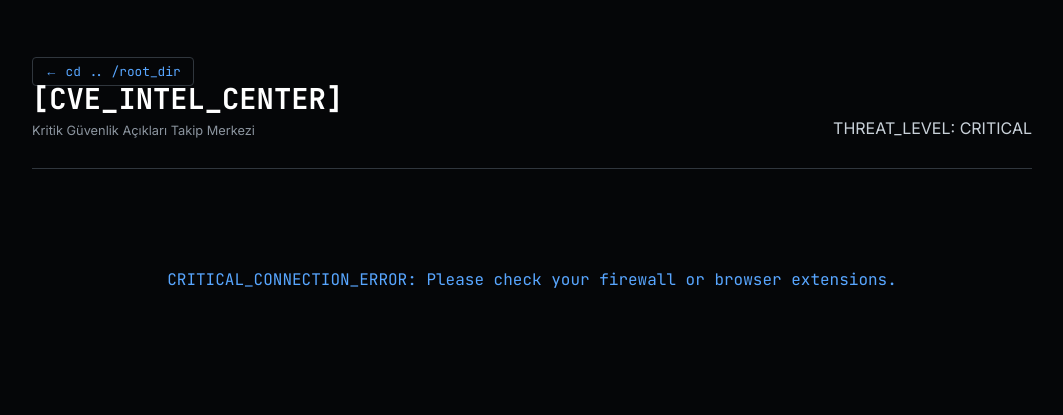
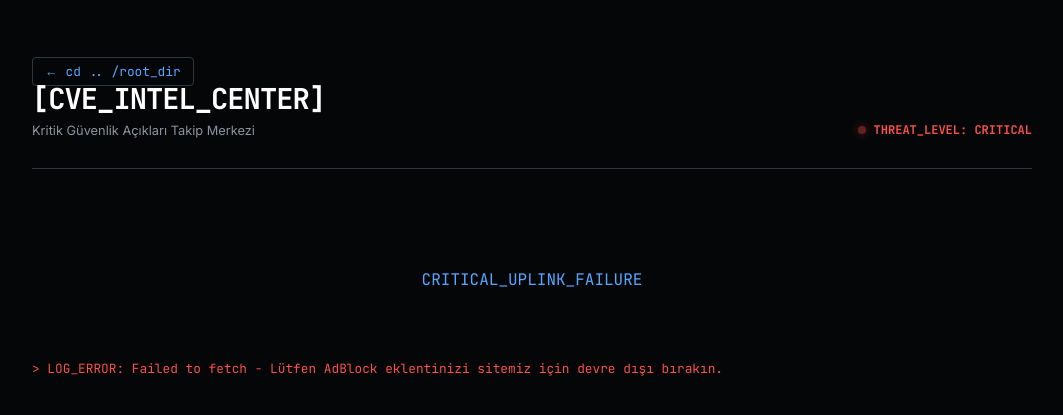
Before and after one commit to cybergungor/cybergungor.github.io, a Jekyll site: the page built from cve.html, in a window 1280 px wide. Shown: the top 415 px of the page, without its empty margins (108-1171 px from the left). Built offline with Jekyll 4.4.1, drawn with Linux system fonts in a browser that asks for light colours.

Commit message:
Update cve.html

```diff
--- a/cve.html
+++ b/cve.html
@@ -7,71 +7,106 @@
 <head>
     <meta charset="UTF-8">
     <meta name="viewport" content="width=device-width, initial-scale=1.0">
-    <title>[CVE_INTEL] // Live Feed</title>
+    <title>[CVE_INTEL] // Tactical Feed</title>
+
     <link rel="icon" type="image/png" href="/assets/images/CYBER.png">
+
     <link href="https://fonts.googleapis.com/css2?family=Inter:wght@400;600&family=JetBrains+Mono:wght@400;700&display=swap" rel="stylesheet">
     <style>
-        :root { --bg: #050608; --surface: #0d1117; --border: #30363d; --accent: #58a6ff; --alert: #f85149; --tr: #3fb950; --text-main: #c9d1d9; --text-muted: #8b949e; }
+        :root {
+            --bg: #050608; --surface: #0d1117; --border: #30363d;
+            --accent: #58a6ff; --alert: #f85149; --text-main: #c9d1d9; --text-muted: #8b949e;
+        }
+
         body, html { margin: 0; padding: 0; background-color: var(--bg); color: var(--text-main); font-family: 'Inter', sans-serif; min-height: 100vh; }
-        body::before { content: ''; position: fixed; top: 0; left: 0; width: 100%; height: 100%; background-image: linear-gradient(rgba(255,255,255,0.02) 1px, transparent 1px), linear-gradient(90deg, rgba(255,255,255,0.02) 1px, transparent 1px); background-size: 40px 40px; z-index: -1; }
+
+        body::before {
+            content: ''; position: fixed; top: 0; left: 0; width: 100%; height: 100%;
+            background-image: linear-gradient(rgba(255,255,255,0.02) 1px, transparent 1px),
+                              linear-gradient(90deg, rgba(255,255,255,0.02) 1px, transparent 1px);
+            background-size: 40px 40px; z-index: -1;
+        }
+
         .container { max-width: 1000px; margin: 0 auto; padding: 60px 20px; }
-        .nav-back a { color: var(--accent); text-decoration: none; font-family: 'JetBrains Mono'; font-size: 0.8rem; border: 1px solid var(--border); padding: 5px 12px; border-radius: 4px; }
+        .nav-back a { color: var(--accent); text-decoration: none; font-family: 'JetBrains Mono'; font-size: 0.8rem; border: 1px solid var(--border); padding: 5px 12px; border-radius: 4px; transition: 0.3s; }
+        .nav-back a:hover { background: var(--accent); color: var(--bg); }
+
         .header { border-bottom: 1px solid var(--border); padding-bottom: 30px; margin-bottom: 50px; display: flex; justify-content: space-between; align-items: flex-end; }
-        .header h1 { font-family: 'JetBrains Mono'; font-size: 1.8rem; color: #ffffff; margin: 0; }
-        .live-status { color: var(--alert); font-family: 'JetBrains Mono'; font-size: 0.75rem; display: flex; align-items: center; gap: 8px; }
+        .header h1 { font-family: 'JetBrains Mono'; font-size: 1.8rem; color: #ffffff; margin: 0; letter-spacing: -1px; }
+
+        .live-status { color: var(--alert); font-family: 'JetBrains Mono'; font-size: 0.75rem; display: flex; align-items: center; gap: 8px; font-weight: bold; }
         .pulse { width: 8px; height: 8px; background: var(--alert); border-radius: 50%; box-shadow: 0 0 8px var(--alert); animation: blink 2s infinite; }
+
         .cve-card { background: var(--surface); border: 1px solid var(--border); padding: 25px; margin-bottom: 25px; border-radius: 4px; transition: 0.3s; display: block; text-decoration: none; color: inherit; }
-        .cve-card:hover { border-color: var(--alert); transform: translateY(-3px); }
+        .cve-card:hover { border-color: var(--alert); transform: translateY(-3px); box-shadow: 0 10px 30px rgba(248, 81, 73, 0.1); }
+
         .tag { font-family: 'JetBrains Mono'; font-size: 9px; font-weight: bold; padding: 3px 8px; border-radius: 2px; margin-bottom: 15px; display: inline-block; border: 1px solid var(--accent); color: var(--accent); }
-        .cve-card h2 { font-size: 1.2rem; color: #fff; margin: 0 0 10px 0; }
-        .meta { font-family: 'JetBrains Mono'; font-size: 0.7rem; color: var(--text-muted); }
-        #loading { text-align: center; color: var(--accent); padding: 50px; font-family: 'JetBrains Mono'; }
+        .cve-card h2 { font-size: 1.25rem; color: #fff; margin: 0 0 10px 0; line-height: 1.4; }
+        .meta { font-family: 'JetBrains Mono'; font-size: 0.7rem; color: var(--text-muted); display: flex; gap: 20px; }
+
+        #loading-text { text-align: center; font-family: 'JetBrains Mono'; color: var(--accent); padding: 50px; }
+        #error-log { color: var(--alert); font-family: 'JetBrains Mono'; font-size: 0.8rem; display: none; margin-top: 20px; }
+
         @keyframes blink { 0% { opacity: 1; } 50% { opacity: 0.3; } 100% { opacity: 1; } }
     </style>
 </head>
 <body>
+
 <div class="container">
     <nav class="nav-back"><a href="/">← cd .. /root_dir</a></nav>
+
     <header class="header">
-        <div><h1>[CVE_INTEL_CENTER]</h1><p style="color:var(--text-muted); font-size:0.8rem; margin:5px 0 0;">Kritik Güvenlik Açıkları Takip Merkezi</p></div>
-        <div class="live-indicator"><span class="pulse"></span> THREAT_LEVEL: CRITICAL</div>
+        <div>
+            <h1>[CVE_INTEL_CENTER]</h1>
+            <p style="color:var(--text-muted); font-size:0.8rem; margin:5px 0 0;">Kritik Güvenlik Açıkları Takip Merkezi</p>
+        </div>
+        <div class="live-status"><span class="pulse"></span> THREAT_LEVEL: CRITICAL</div>
     </header>
-    <div id="loading">FETCHING_LIVE_THREAT_FEEDS...</div>
+
+    <div id="loading-text">INITIALIZING_UPLINK...</div>
+    <div id="error-log"></div>
     <div id="cve-feed"></div>
 </div>
+
 <script>
-    const feeds = [
-        { name: "GLOBAL_CVE", url: "https://cvefeed.io/rssfeed/high-and-critical-severity.rss" },
-        { name: "USOM_TR", url: "https://www.usom.gov.tr/rss/bildirimler" }
-    ];
-
     async function fetchCVEs() {
         const feedContainer = document.getElementById('cve-feed');
-        const loader = document.getElementById('loading');
+        const loader = document.getElementById('loading-text');
+        const errorLog = document.getElementById('error-log');
+
+        // Çok daha stabil olan ve CORS engellerini aşabilen ücretsiz API servisi
+        const feedUrl = "https://cvefeed.io/rssfeed/high-and-critical-severity.rss";
+        const proxyUrl = `https://api.rss2json.com/v1/api.json?rss_url=${encodeURIComponent(feedUrl)}`;
 
         try {
-            const results = await Promise.all(feeds.map(f =>
-                fetch(`https://api.rss2json.com/v1/api.json?rss_url=${encodeURIComponent(f.url)}&api_key=your_optional_key`) // Burayı daha temiz hale getirdik
-                .then(res => res.json())
-            ));
+            const response = await fetch(proxyUrl);
+            const data = await response.json();
 
+            if (data.status === 'ok') {
                 loader.style.display = 'none';
-            results.forEach((data, index) => {
-                if (data.status === 'ok') {
-                    data.items.slice(0, 5).forEach(item => {
+                data.items.slice(0, 10).forEach(item => {
                     const card = document.createElement('a');
                     card.href = item.link; card.target = "_blank"; card.className = 'cve-card';
                     const date = new Date(item.pubDate).toLocaleDateString('tr-TR');
-                        card.innerHTML = `<span class="tag">${feeds[index].name}</span><h2>${item.title}</h2><div class="meta"><b>DATE:</b> ${date} | <b>RISK:</b> CRITICAL</div>`;
+                    card.innerHTML = `
+                        <span class="tag">GLOBAL_CVE_ADVISORY</span>
+                        <h2>${item.title}</h2>
+                        <div class="meta"><b>DATE:</b> ${date} | <b>RISK:</b> CRITICAL</div>
+                    `;
                     feedContainer.appendChild(card);
                 });
+            } else {
+                throw new Error("API_STATUS_NOT_OK");
             }
-            });
-        } catch (e) {
-            loader.innerText = "CRITICAL_CONNECTION_ERROR: Please check your firewall or browser extensions.";
+        } catch (error) {
+            loader.innerText = "CRITICAL_UPLINK_FAILURE";
+            errorLog.style.display = "block";
+            errorLog.innerText = `> LOG_ERROR: ${error.message} - Lütfen AdBlock eklentinizi sitemiz için devre dışı bırakın.`;
         }
     }
+
     window.onload = fetchCVEs;
 </script>
+
 </body>
 </html>
```
Lines whose indentation alone changed are shown as unchanged.
